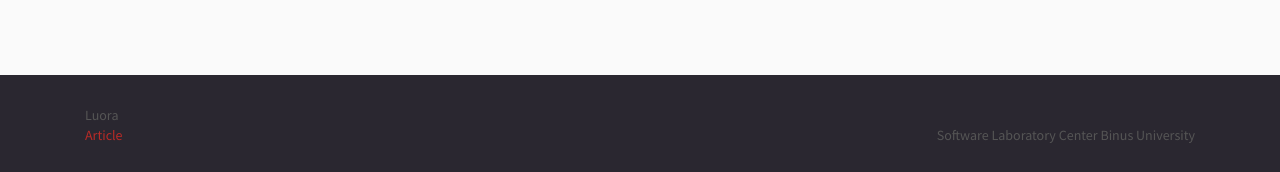
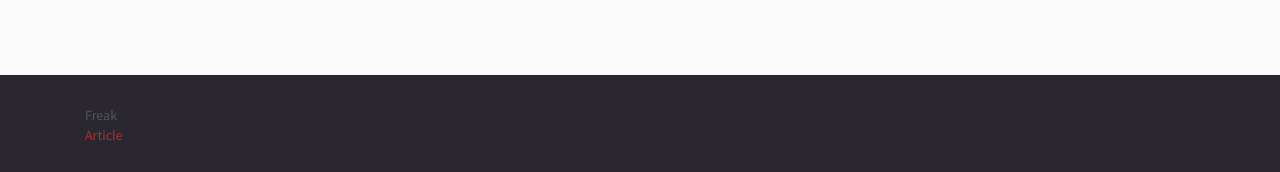
Before and after one commit to blackxhat24/securewebsite, a PHP site: page /index.php in a window 1280 px wide. Shown: the part 625-797 px from the top of the page. Run offline with PHP 8.4, Linux system fonts and the light colour scheme; data that the repository does not hold is empty.

Commit message:
Update footer.php

```diff
--- a/secure/components/footer.php
+++ b/secure/components/footer.php
@@ -1,13 +1,12 @@
 <footer>
     <div class="container">
         <div class="col-md-12">
-            Luora
+            Freak
         </div>
         <div class="col-sm-6 col-lg-6">
             <a href="article.php" style="color: #b92b27;">Article</a>
         </div>
         <div class="col-sm-6 col-md-6 col-lg-6" style="text-align: right;">
-            Software Laboratory Center Binus University
         </div>
     </div>
 </footer>
```
